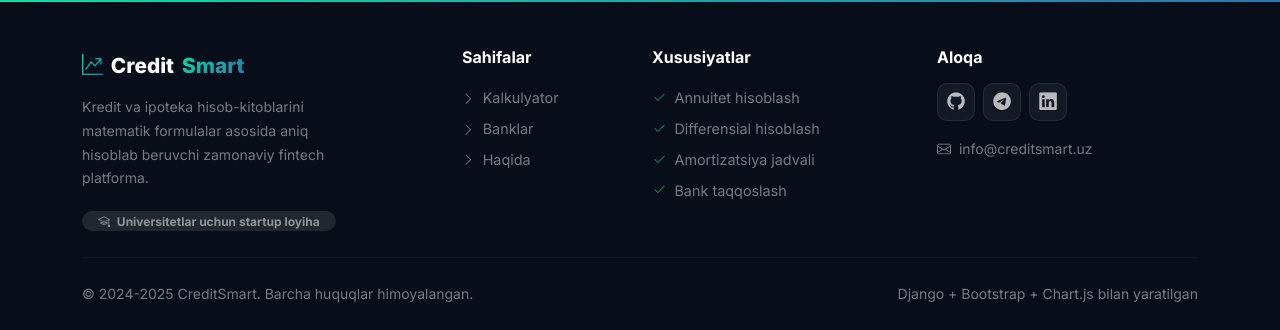
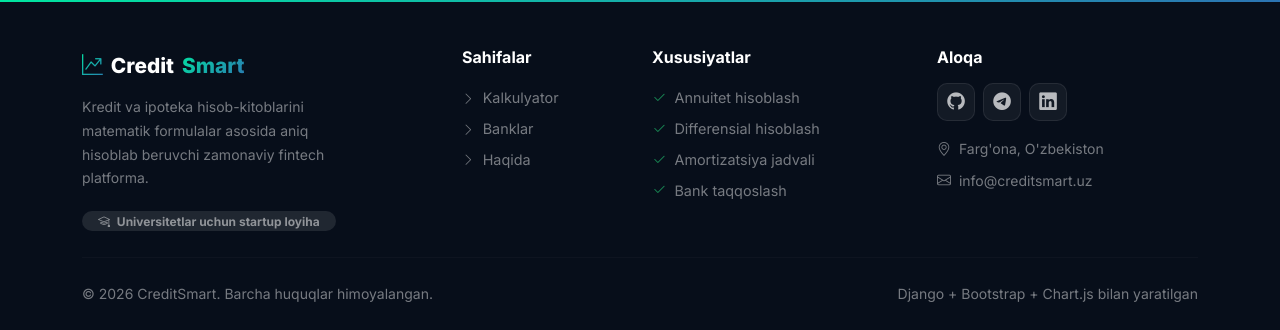
Before and after one commit to timurbase/CreditSmart, a Django app: page /about/ in a window 1280 px wide. Shown: the part 4046-4376 px from the top of the page. Run offline with Django 5.2, Linux system fonts and the light colour scheme.

Commit message:
update: yil 2026, Farg'ona manzili qo'shildi

```diff
--- a/templates/components/footer.html
+++ b/templates/components/footer.html
@@ -54,6 +54,9 @@
                         <i class="bi bi-linkedin"></i>
                     </a>
                 </div>
+                <p class="text-muted small mb-2">
+                    <i class="bi bi-geo-alt me-1"></i> Farg'ona, O'zbekiston
+                </p>
                 <p class="text-muted small mb-0">
                     <i class="bi bi-envelope me-1"></i> info@creditsmart.uz
                 </p>
@@ -64,7 +67,7 @@
 
         <div class="d-flex flex-wrap justify-content-between align-items-center">
             <p class="text-muted small mb-0">
-                &copy; 2024-2025 CreditSmart. Barcha huquqlar himoyalangan.
+                &copy; 2026 CreditSmart. Barcha huquqlar himoyalangan.
             </p>
             <p class="text-muted small mb-0">
                 Django + Bootstrap + Chart.js bilan yaratilgan
```
